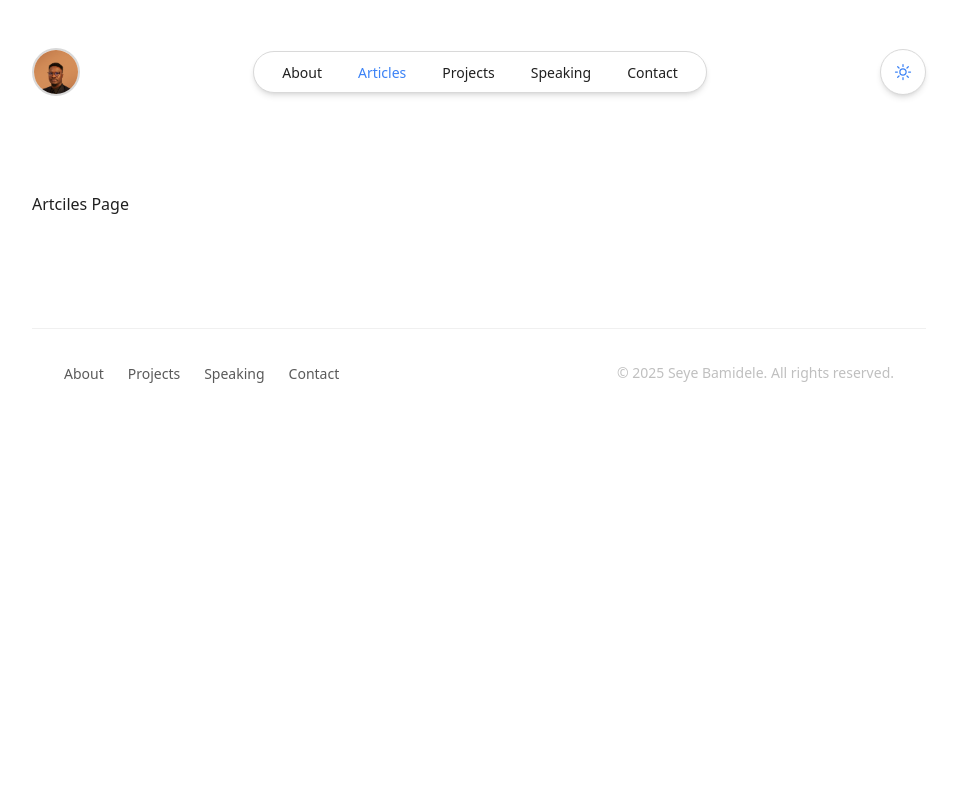
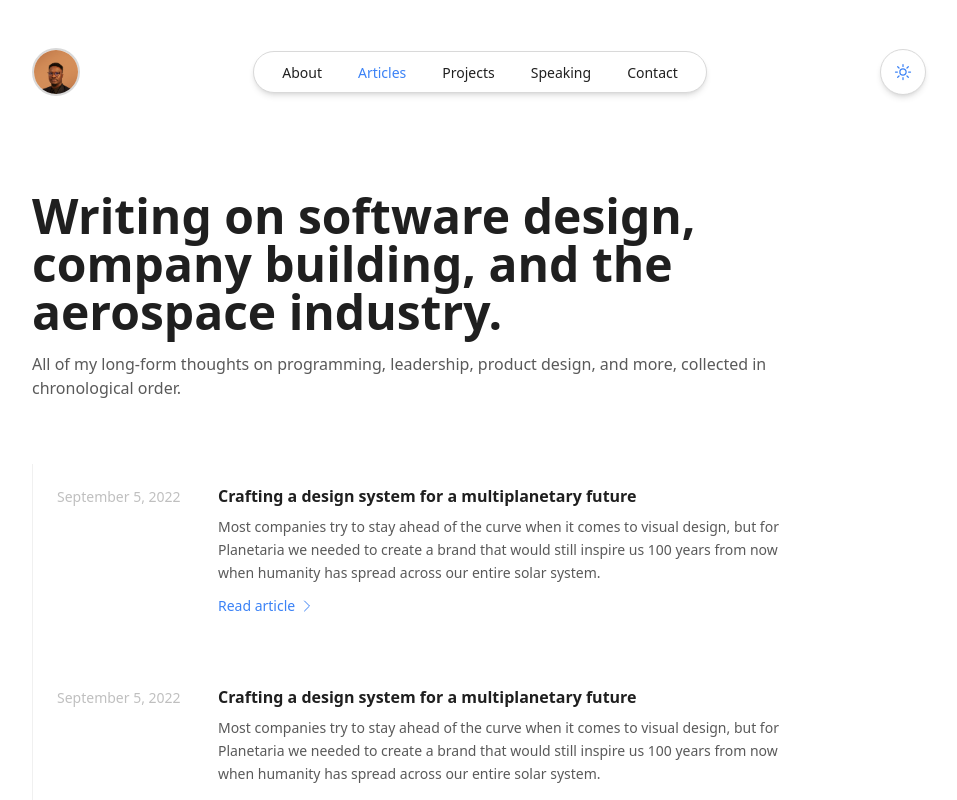
Before and after one commit to biolafrica/seye-bamidele, a Next.js app in the folder apps/client/: page /articles in a window 1280 px wide. Shown: the top 800 px of the page, without its empty margins (161-1118 px from the left). Built offline with nearby package versions, Linux system fonts and the light colour scheme.

Commit message:
created article page

```diff
--- a/apps/client/app/articles/page.tsx
+++ b/apps/client/app/articles/page.tsx
@@ -1,7 +1,88 @@
+import {ChevronRightIcon } from "@heroicons/react/24/outline";
+import Link from "next/link";
+
+interface Article {
+  date: string;
+  title: string;
+  excerpt: string;
+  link: string;
+}
+
+const articles: Article[] = [
+  {
+    date: "September 5, 2022",
+    title: "Crafting a design system for a multiplanetary future",
+    excerpt:
+      "Most companies try to stay ahead of the curve when it comes to visual design, but for Planetaria we needed to create a brand that would still inspire us 100 years from now when humanity has spread across our entire solar system.",
+    link: "#",
+  },
+  {
+    date: "September 5, 2022",
+    title: "Crafting a design system for a multiplanetary future",
+    excerpt:
+      "Most companies try to stay ahead of the curve when it comes to visual design, but for Planetaria we needed to create a brand that would still inspire us 100 years from now when humanity has spread across our entire solar system.",
+    link: "#",
+  },
+  {
+    date: "September 2, 2022",
+    title: "Introducing Animaginary: High performance web animations",
+    excerpt:
+      "When you're building a website for a company as ambitious as Planetaria, you need to make an impression. I wanted people to visit our website and see animations that looked more realistic than reality itself.",
+    link: "#",
+  },
+];
+
 export default function Articles() {
   return (
-    <div>
-      <h4>Artciles Page</h4>
-    </div>
+    <main className="min-h-screen ">
+      <div className="max-w-3xl">
+        {/* Header */}
+        <header className="mb-16">
+          <h1 className="text-4xl sm:text-5xl font-bold leading-tight text-heading">
+            Writing on software design, company building, and the aerospace
+            industry.
+          </h1>
+          <p className="mt-4 text-secondary text-base">
+            All of my long-form thoughts on programming, leadership, product
+            design, and more, collected in chronological order.
+          </p>
+        </header>
+
+        {/* Articles */}
+        <section className="space-y-12 md:space-y-0">
+          {articles.map((article, idx) => (
+            <article
+              key={idx}
+              className="md:flex gap-3  rounded-lg md:rounded-none md:p-0 "
+            >
+              <div className="border-l border-separator pl-2 w-full py-0 md:pl-6 md:w-1/4 md:py-5 ">
+                <time className="text-sm text-disabled" dateTime={article.date}>
+                  {article.date}
+                </time>
+              </div>
+
+              <div className="rounded-lg mt-3 w-full mb-7 md:hover:bg-hover md:cursor-pointer md:p-5 md:3/4 md:mt-0 ">
+                <h2 className="text-base font-semibold text-heading">
+                  {article.title}
+                </h2>
+
+                <p className="mt-2 text-secondary text-sm leading-relaxed">
+                  {article.excerpt}
+                </p>
+
+                <Link
+                  href={article.link}
+                  className="mt-3 inline-flex items-center text-accent hover:text-accent-hover font-medium transition-colors group text-sm"
+                >
+                  Read article
+                  <ChevronRightIcon className="w-4 h-4 ml-1 transition-transform group-hover:translate-x-1" />
+                </Link>
+              </div>
+
+            </article>
+          ))}
+        </section>
+      </div>
+    </main>
   );
 }
```
